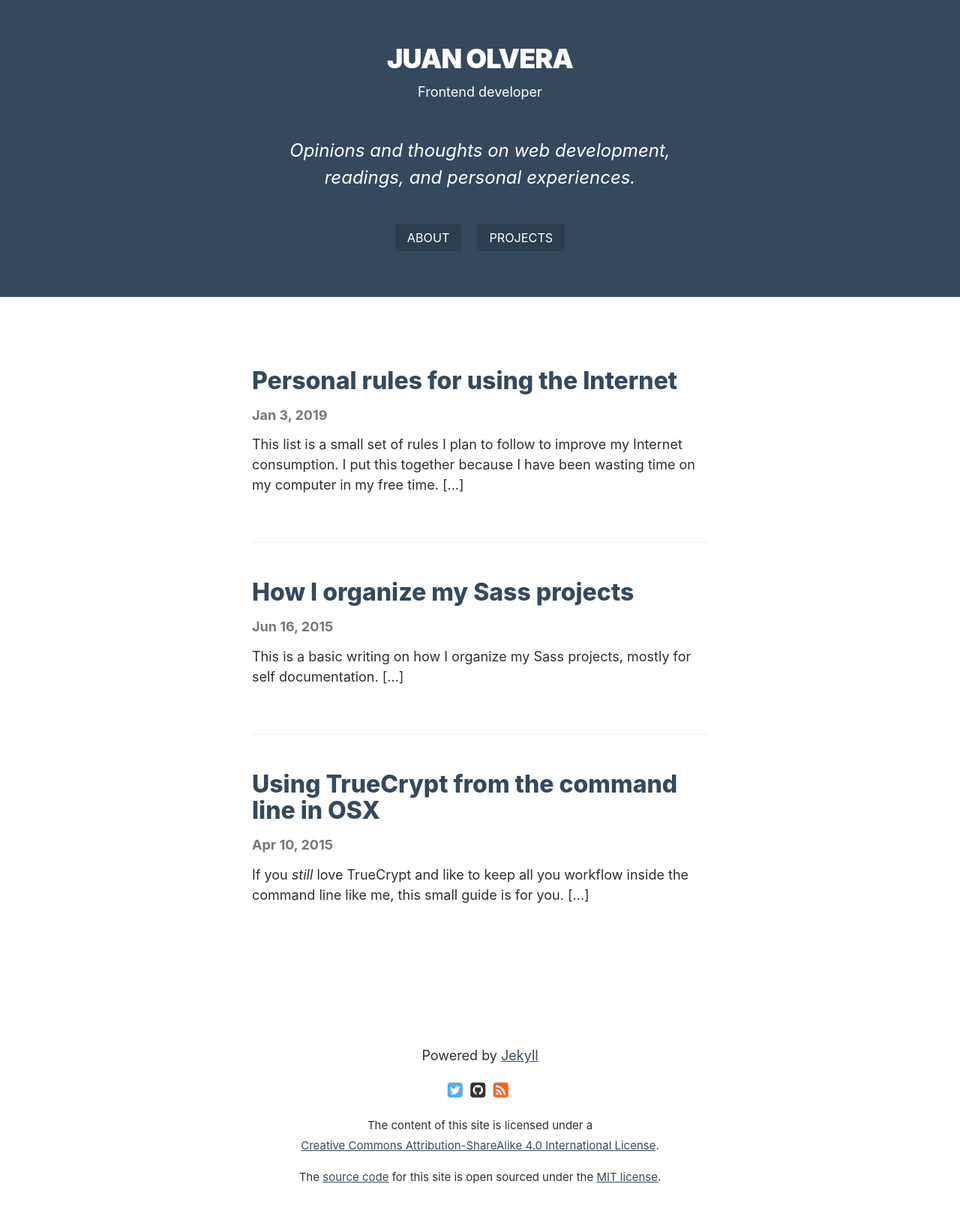
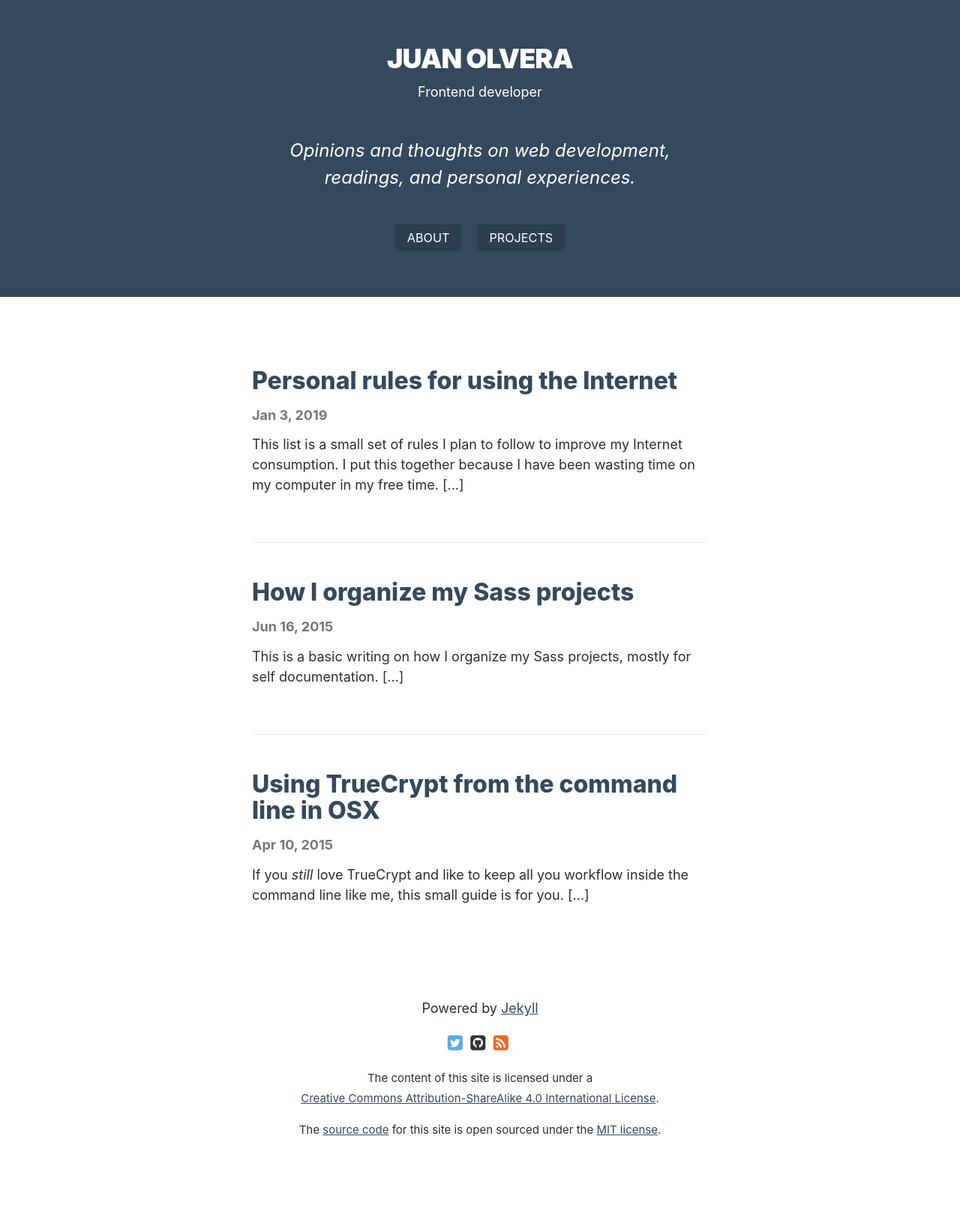
Before and after one commit to j0lv3r4/jolvera.biz, a Jekyll site: the page built from index.html, in a window 1280 px wide. Shown: the whole page at 75% size. Built offline with Jekyll 4.4.1, drawn with Linux system fonts in a browser that asks for light colours; the list of posts is cut into pages by our own code; after the commit the page ends 1564 px from its top, so only the background shows below that.

Commit message:
fix padding bottom

```diff
--- a/_sass/minima/_layout.scss
+++ b/_sass/minima/_layout.scss
@@ -138,6 +138,7 @@
     &:last-child {
       margin-bottom: 0;
       border-bottom: 0;
+      padding-bottom: 0;
     }
   }
 
```
